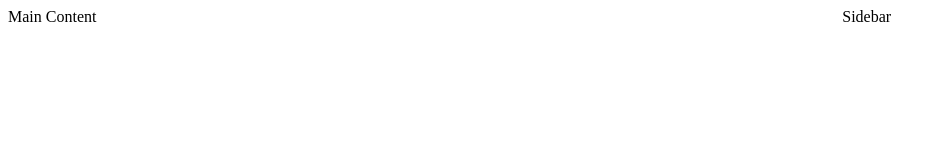
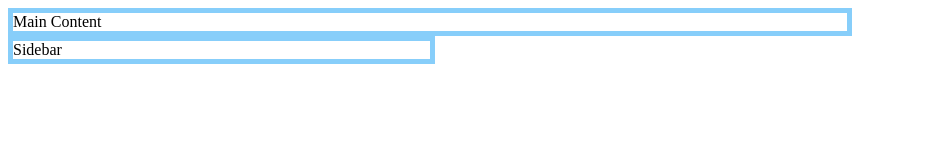
Before and after one commit to mrarthurwhite/css_columns_using_float, a plain HTML site: page index.html in a window 1280 px wide. Shown: the whole page, without its empty margins (0-946 px from the left). Drawn offline with Linux system fonts and the light colour scheme.

Commit message:
added some screenshots

```diff
--- a/index.html
+++ b/index.html
@@ -4,20 +4,14 @@
 <style>
 .col {
 float: left;
+border: 5px solid lightskyblue;
 }
 .col-1 {
 width: 66%;
-/* border: 5px solid lightskyblue; */
 }
 .col-2 {
 width: 33%;
-/* border: 5px solid lightskyblue; */
 }
-/* *, *:before, *:after {
-box-sizing: border-box;
-border: 1px solid lightskyblue;
-} */
-
 </style>
 </head>
 <body>
```
Also changed, not shown: imgs/screenshot.jpg, imgs/screenshot2.jpg (added), imgs/screenshot3.jpg (added).
